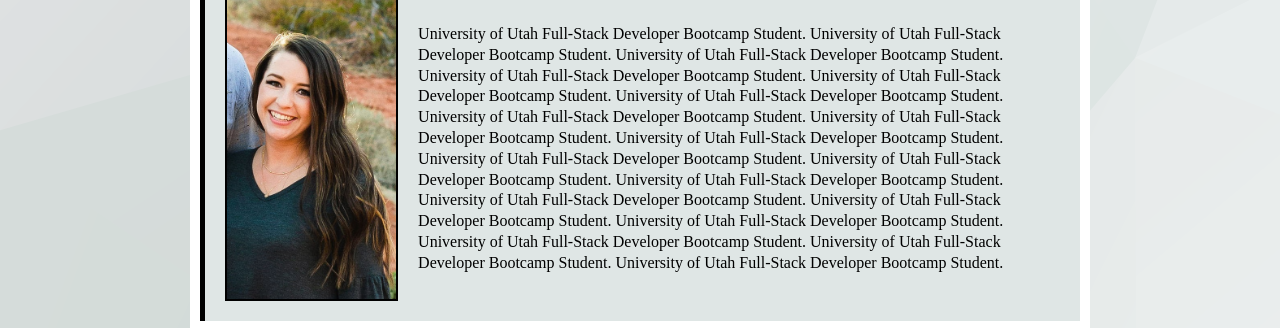
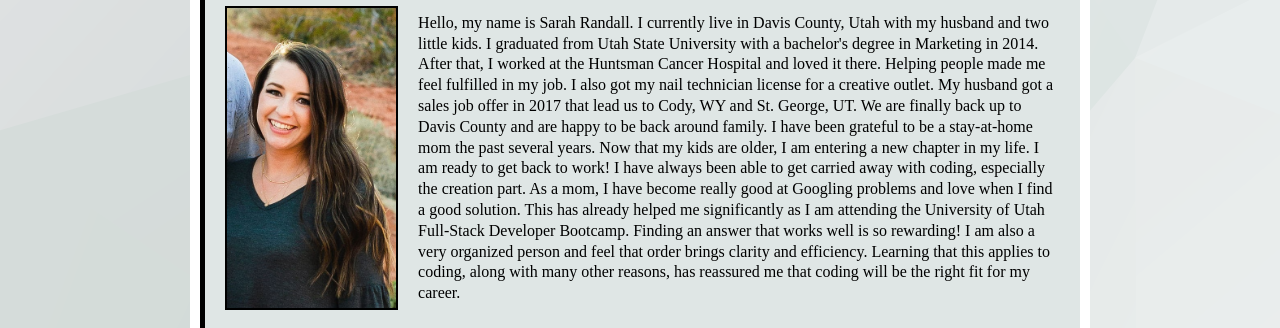
Before and after one commit to srandall1213/Portfolio, a plain HTML site: page index.html in a window 1280 px wide. Shown: the part 275-603 px from the top of the page. Drawn offline with Linux system fonts and the light colour scheme; a web font is replaced by a local one.

Commit message:
finished about me

```diff
--- a/index.html
+++ b/index.html
@@ -31,15 +31,14 @@
             <div class="about">
                 <img class="portrait" src="./sarahrandall.png" alt="Sarah Randall Image"/>
                 <p>
-                University of Utah Full-Stack Developer Bootcamp Student. University of Utah Full-Stack Developer Bootcamp Student.
-                University of Utah Full-Stack Developer Bootcamp Student. University of Utah Full-Stack Developer Bootcamp Student.
-                University of Utah Full-Stack Developer Bootcamp Student. University of Utah Full-Stack Developer Bootcamp Student.
-                University of Utah Full-Stack Developer Bootcamp Student. University of Utah Full-Stack Developer Bootcamp Student.
-                University of Utah Full-Stack Developer Bootcamp Student. University of Utah Full-Stack Developer Bootcamp Student.
-                University of Utah Full-Stack Developer Bootcamp Student. University of Utah Full-Stack Developer Bootcamp Student.
-                University of Utah Full-Stack Developer Bootcamp Student. University of Utah Full-Stack Developer Bootcamp Student.
-                University of Utah Full-Stack Developer Bootcamp Student. University of Utah Full-Stack Developer Bootcamp Student.
-                University of Utah Full-Stack Developer Bootcamp Student. University of Utah Full-Stack Developer Bootcamp Student.
+                 Hello, my name is Sarah Randall. I currently live in Davis County, Utah with my husband and two little kids. I graduated from Utah State University
+                 with a bachelor's degree in Marketing in 2014. After that, I worked at the Huntsman Cancer Hospital and loved it there. Helping people made me feel
+                 fulfilled in my job. I also got my nail technician license for a creative outlet. My husband got a sales job offer in 2017 that lead us to Cody, WY and St. George, UT.
+                 We are finally back up to Davis County and are happy to be back around family. I have been grateful to be a stay-at-home mom the past several years.
+                 Now that my kids are older, I am entering a new chapter in my life. I am ready to get back to work! I have always been able to get carried away with coding, especially
+                 the creation part. As a mom, I have become really good at Googling problems and love when I find a good solution. This has already helped me significantly as I am attending the
+                 University of Utah Full-Stack Developer Bootcamp. Finding an answer that works well is so rewarding! I am also a very organized person and feel that order brings
+                 clarity and efficiency. Learning that this applies to coding, along with many other reasons, has reassured me that coding will be the right fit for my career.
                 </p>
             </div>
         </section>
@@ -60,7 +59,7 @@
                 <ul>
                     <li>385.502.9822</li>
                     <li><a href="mailto:srandall@gmail.com" target="_blank">srandall1213@gmail.com</li>
-                    <li><a href="https://github.com/srandall1213" target="_blank">GitHub</a></li>
+                    <li><a href="https://github.com/srandall1213" target="_blank"><img src="./GitHub-Mark-64px.png">GitHub</a></li>
                     <li><a href="https://www.linkedin.com/in/sarah-randall-07a01a45/" target="_blank">LinkedIn</a></li>
                 </ul>
             </div>
--- a/style.css
+++ b/style.css
@@ -61,7 +61,7 @@
 section h2 {
     font-family: var(--sectionheader);
     font-size: 40px;
-    margin: 0px 10px -20px;
+    margin: 0px 15px -20px;
 }
 
 /*About Me*/
@@ -96,7 +96,6 @@
     display: flex;
     justify-content: space-evenly;
     margin: 10px 10px 0px 10px;
-    padding: 15px;
     background-color: rgb(216,224,222);
     border-left: var(--border);
 }
```
Also changed, not shown: GitHub-Mark-Light-64px.png (deleted), snowcanyon.jpg (deleted).
